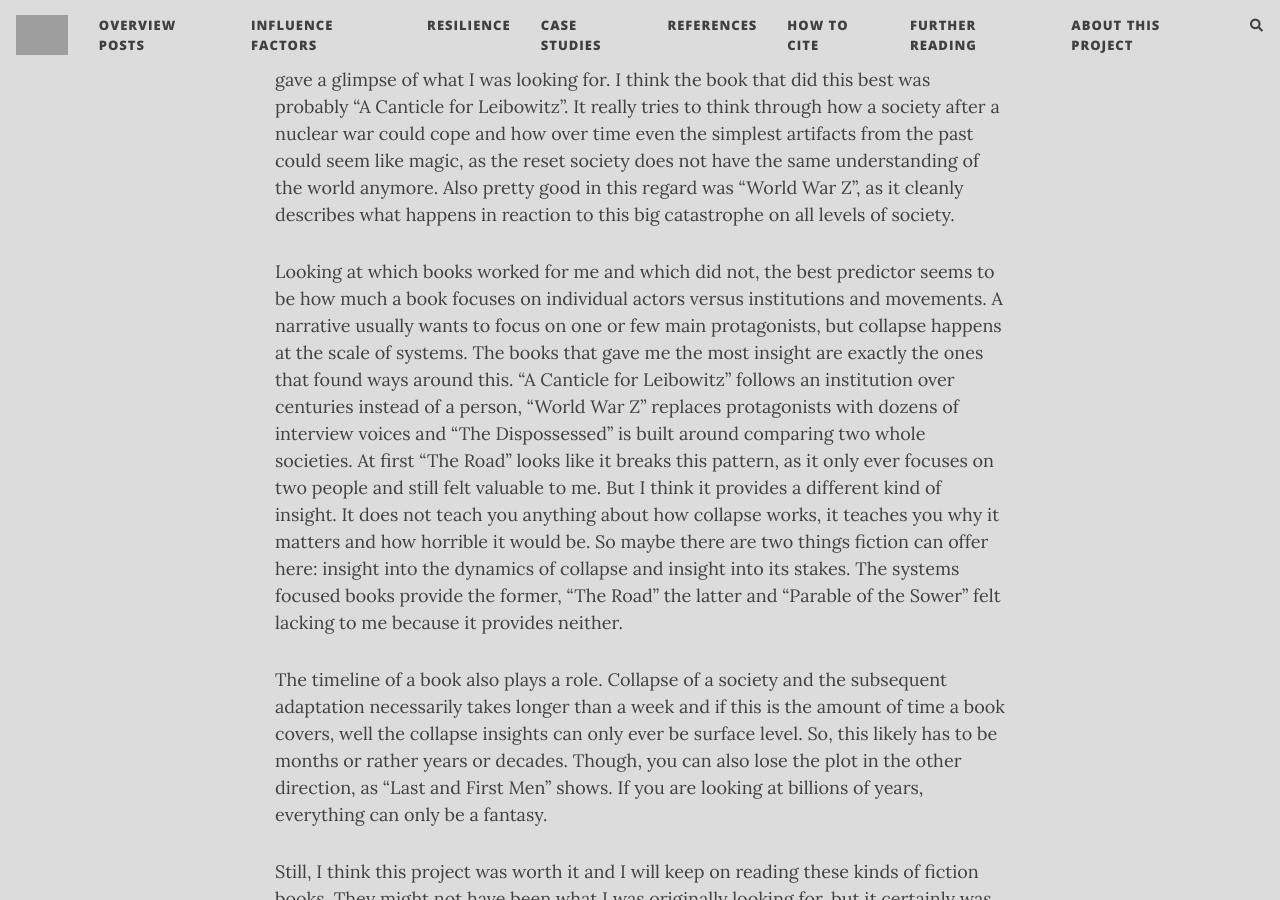
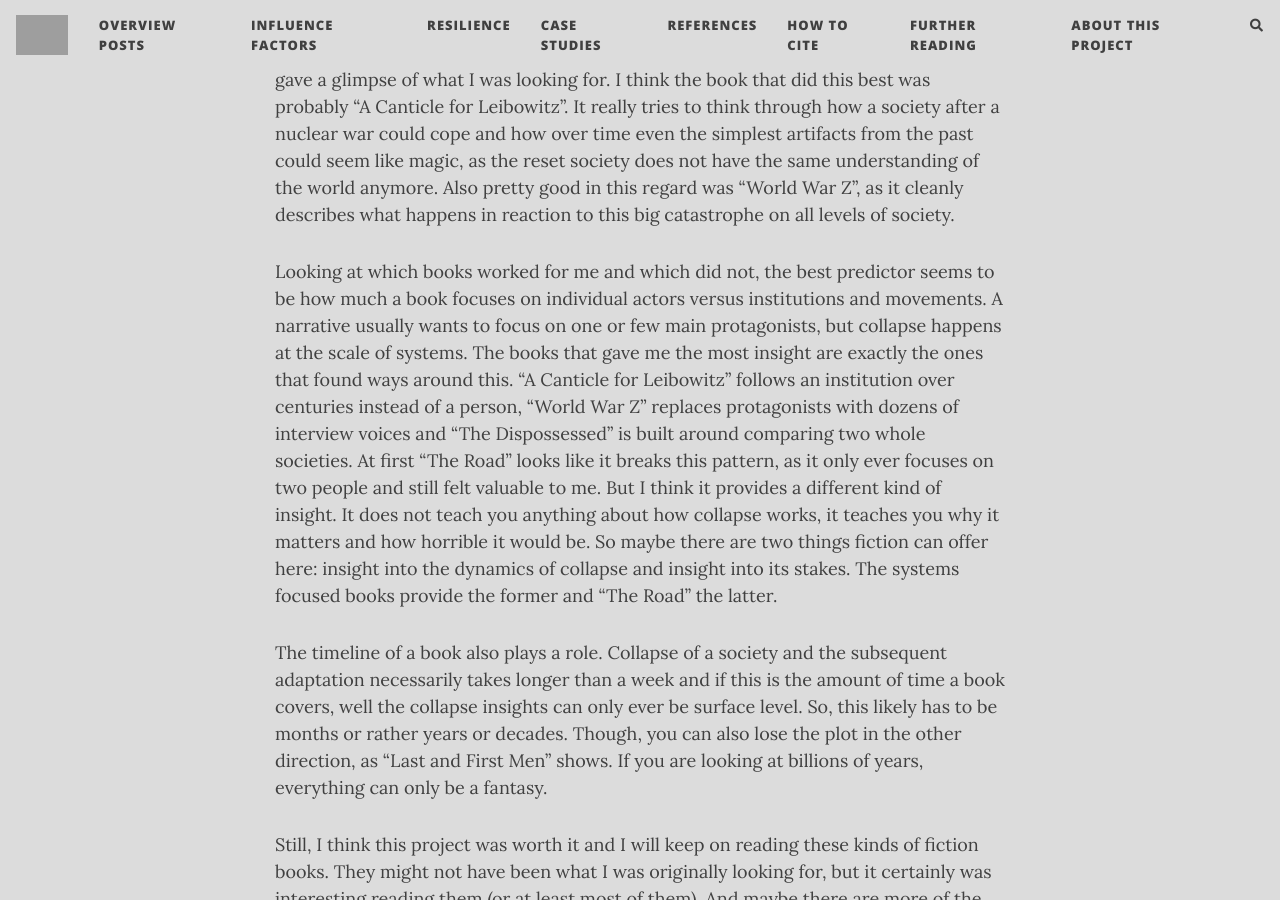
Before and after one commit to florianjehn/Societal_Collapse, a Jekyll site: the page built from _posts/2026-07-10-fiction.md, in a window 1280 px wide and 900 px high, scrolled down 7656 px. Built offline with Jekyll 4.4.1, drawn with Linux system fonts in a browser that asks for light colours; nearby versions of some CDN libraries; comment, search, counter and statistics services are not loaded; some of the changed text lies outside the part shown; grey boxes are pictures that could not be loaded.

Commit message:
Update 2026-07-10-fiction.md

```diff
--- a/_posts/2026-07-10-fiction.md
+++ b/_posts/2026-07-10-fiction.md
@@ -7,7 +7,7 @@
 readtime: true
 ---
 
-After reading dozens and dozens of scientific papers about societal collapse, I wanted a new perspective on the topic, as stories shape how we see the world and thus the action we take (1). So, I read a lot of novels about societal collapse. To my surprise, it turned out to be pretty hard to find books that actually take collapse seriously instead of just using it as a backdrop.
+After reading dozens and dozens of scientific papers about societal collapse, I wanted a new perspective on the topic. So, I read a lot of novels about societal collapse, as stories shape how we see the world and thus the action we take (1). To my surprise, it turned out to be pretty hard to find books that actually take collapse seriously instead of just using it as a backdrop.
 
 Collapse is a topic people like to tell stories about, as it grasps the imagination with what might be and how everything we have now might be gone in the future. I found the books by searching the internet and asking friends and colleagues for recommendations. This means there is no coherent set of criteria that makes a book collapse relevant, more a vibes based approach on what I and other people felt could be a collapse relevant book. Obviously, this is also not a complete list, so I'd be happy to hear further suggestions in the comments.
 
@@ -97,7 +97,7 @@
 
 Maybe I just approached this the wrong way, because I wanted to learn something about collapse using fiction? I do not think so, as there are some books that at least gave a glimpse of what I was looking for. I think the book that did this best was probably "A Canticle for Leibowitz". It really tries to think through how a society after a nuclear war could cope and how over time even the simplest artifacts from the past could seem like magic, as the reset society does not have the same understanding of the world anymore. Also pretty good in this regard was "World War Z", as it cleanly describes what happens in reaction to this big catastrophe on all levels of society.
 
-Looking at which books worked for me and which did not, the best predictor seems to be how much a book focuses on individual actors versus institutions and movements. A narrative usually wants to focus on one or few main protagonists, but collapse happens at the scale of systems. The books that gave me the most insight are exactly the ones that found ways around this. "A Canticle for Leibowitz" follows an institution over centuries instead of a person, "World War Z" replaces protagonists with dozens of interview voices and "The Dispossessed" is built around comparing two whole societies. At first "The Road" looks like it breaks this pattern, as it only ever focuses on two people and still felt valuable to me. But I think it provides a different kind of insight. It does not teach you anything about how collapse works, it teaches you why it matters and how horrible it would be. So maybe there are two things fiction can offer here: insight into the dynamics of collapse and insight into its stakes. The systems focused books provide the former, "The Road" the latter and "Parable of the Sower" felt lacking to me because it provides neither.
+Looking at which books worked for me and which did not, the best predictor seems to be how much a book focuses on individual actors versus institutions and movements. A narrative usually wants to focus on one or few main protagonists, but collapse happens at the scale of systems. The books that gave me the most insight are exactly the ones that found ways around this. "A Canticle for Leibowitz" follows an institution over centuries instead of a person, "World War Z" replaces protagonists with dozens of interview voices and "The Dispossessed" is built around comparing two whole societies. At first "The Road" looks like it breaks this pattern, as it only ever focuses on two people and still felt valuable to me. But I think it provides a different kind of insight. It does not teach you anything about how collapse works, it teaches you why it matters and how horrible it would be. So maybe there are two things fiction can offer here: insight into the dynamics of collapse and insight into its stakes. The systems focused books provide the former and "The Road" the latter.
 
 The timeline of a book also plays a role. Collapse of a society and the subsequent adaptation necessarily takes longer than a week and if this is the amount of time a book covers, well the collapse insights can only ever be surface level. So, this likely has to be months or rather years or decades. Though, you can also lose the plot in the other direction, as "Last and First Men" shows. If you are looking at billions of years, everything can only be a fantasy.
 
```
